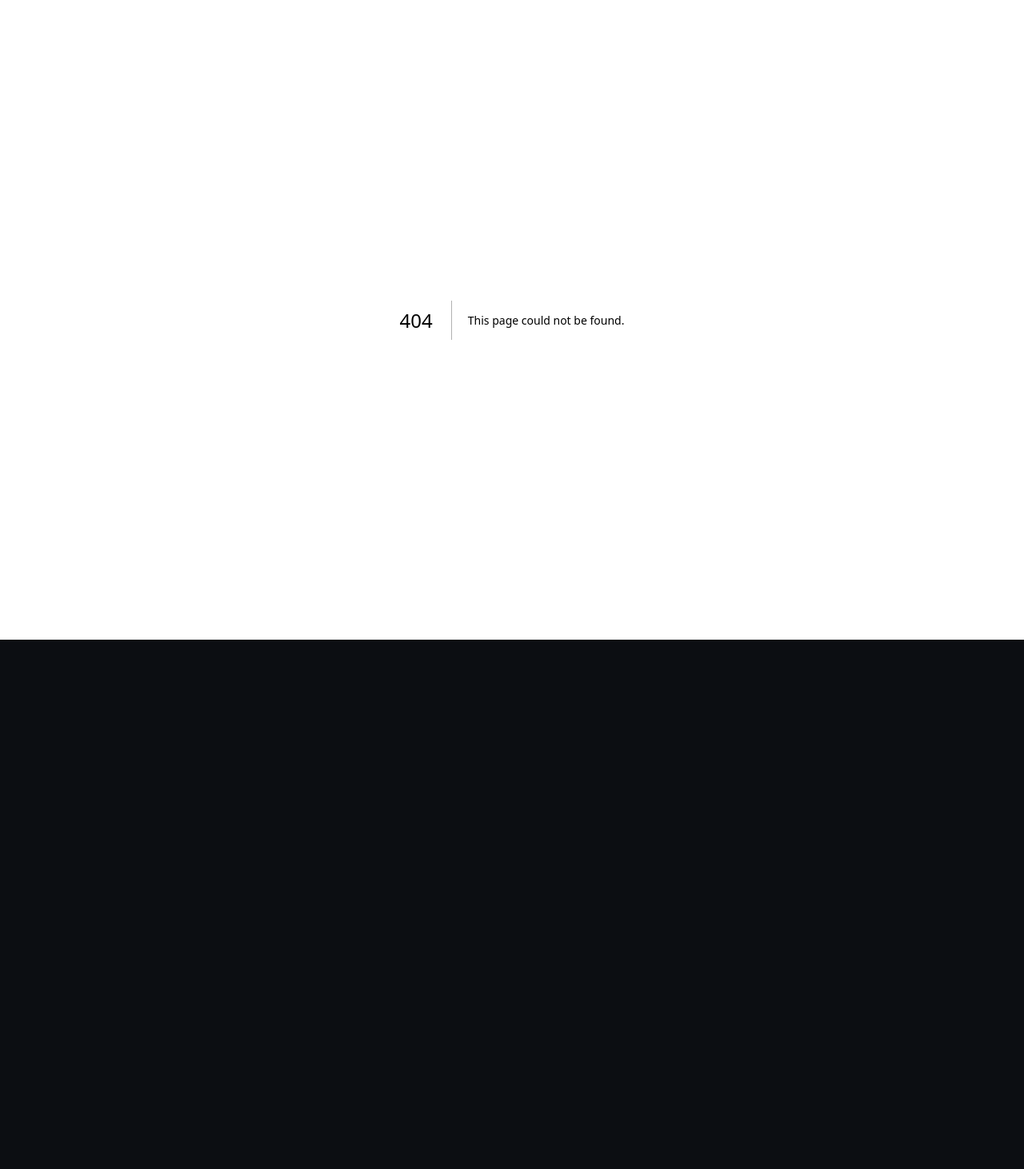
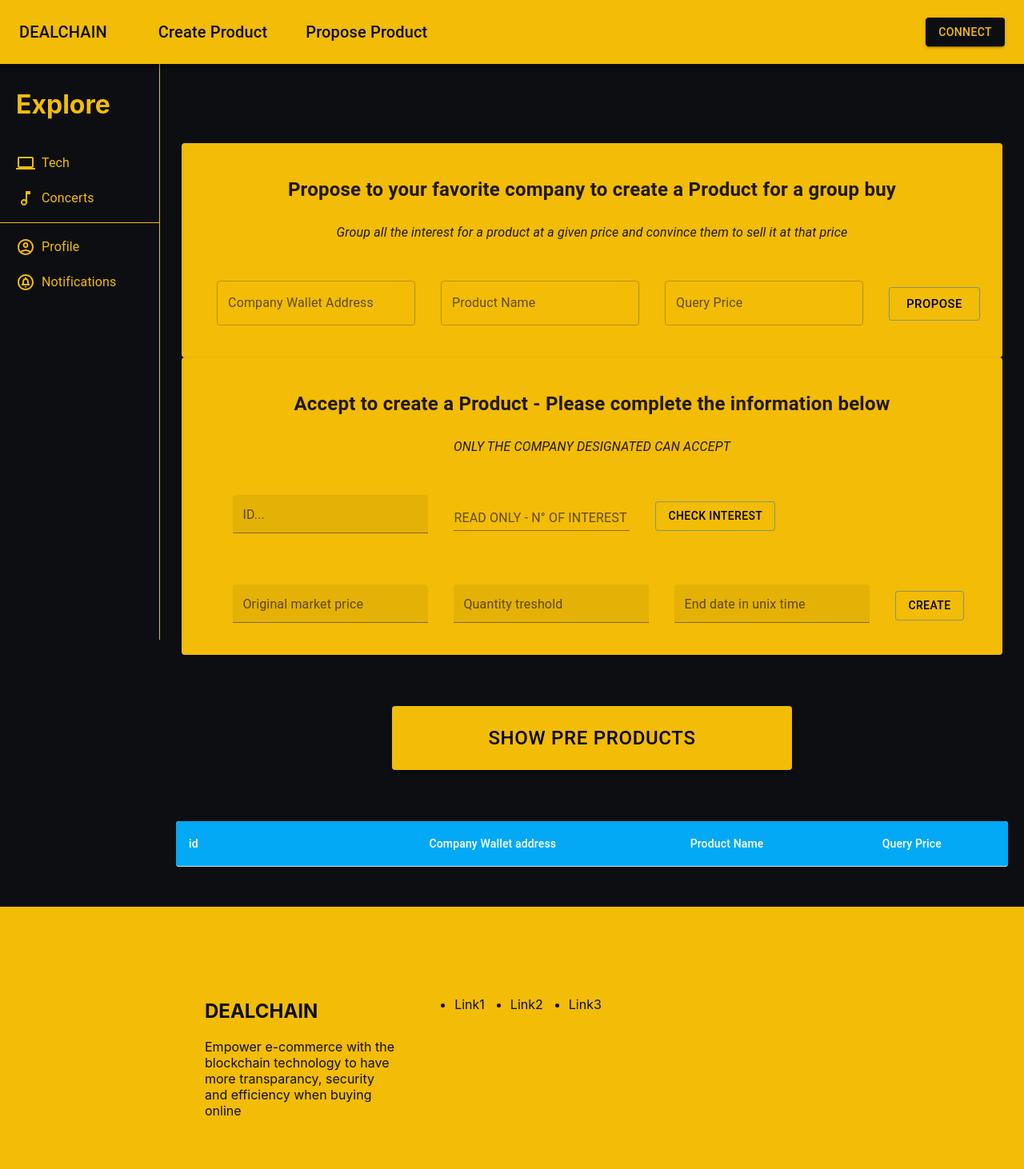
Before and after one commit to writetoyan/bnb-hackaton-zero2hero, a Next.js app in the folder client/: page /app/propose in a window 1280 px wide. Before the commit this address had no page. Shown: the top 1462 px of the page at 80% size. Before the commit the page ends 800 px from the top, so only its background shows below. Built offline with nearby package versions, Linux system fonts and the light colour scheme.

Commit message:
front color standardization

```diff
--- a/client/components/Navbar.js
+++ b/client/components/Navbar.js
@@ -13,10 +13,10 @@ export default function Navbar() {
         <Toolbar>
             <Typography variant="h6" component="div" > DEALCHAIN </Typography>
             <Typography variant="h6" sx={{ paddingLeft: 8, paddingRight: 3}}>
-              <Link href='create'> Create Product </Link>
+              <Link href='/app/create'> Create Product </Link>
             </Typography>
             <Typography variant="h6" sx={{flexGrow: 1, padding: 3}}>
-              <Link href='propose'> Propose Product </Link>
+              <Link href='/app/propose'> Propose Product </Link>
             </Typography>
             <ConnectButton />
         </Toolbar>
--- a/client/components/Sidebar.js
+++ b/client/components/Sidebar.js
@@ -1,4 +1,4 @@
-import styles from '../styles/sideBar.module.css'
+import styles from '../styles/sidebar.module.css'
 import ComputerIcon from '@mui/icons-material/Computer';
 import MusicNoteOutlinedIcon from '@mui/icons-material/MusicNoteOutlined';
 import AccountCircleOutlinedIcon from '@mui/icons-material/AccountCircleOutlined';
--- a/client/components/create/create-product.js
+++ b/client/components/create/create-product.js
@@ -56,9 +56,10 @@ export default function ProposeCreate({factoryContract}) {
 
 
     return (
+        <div style={{ 'margin-left' : '220px', 'margin-top' : '115px', 'margin-right' : '20px'}}>
             <Grid item sx={12} container spacing={4} justifyContent = "center">
                 <Grid item sx={4}>
-                <Card sx={{marginTop: 8}}>
+                    <Card sx={{marginTop: 8, background: '#F2BC07'}}>
                         <CardContent sx={{textAlign: 'center' }}>
                             <Typography sx={{margin: 3, fontWeight: 'bold', fontSize: 24}}> Create a Product for a group buy</Typography>
                             <Typography sx={{fontStyle: 'italic'}}> Give your requirements and if they are filled, close the deal! </Typography>
@@ -72,11 +73,12 @@ export default function ProposeCreate({factoryContract}) {
                             <TextField sx={{margin: 2}} label="End date in unix time" variant="outlined" value={endDate} onChange={handleEndDate}/>
                         </CardContent>
                         <CardContent sx={{textAlign: 'center'}}>
-                        <Button variant='contained' size='large' onClick={createProduct} sx={{margin: 3, marginTop: 4, marginBottom: 8, width: '400px', height: '60px', fontSize: '20px'}} >Create Product</Button>
+                            <Button variant='contained' size='large' onClick={createProduct} sx={{background: '#F2BC07', ":hover": {bgcolor: "#F2BC07"}, color: 'black', margin: 3, marginTop: 4, marginBottom: 8, width: '400px', height: '60px', fontSize: '20px'}} >Create Product</Button>
                         </CardContent>
 
                     </Card>
                 </Grid>
             </Grid>
+        </div>
     )
 }
--- a/client/components/propose/propose-create.js
+++ b/client/components/propose/propose-create.js
@@ -89,9 +89,10 @@ export default function ProposeCreate({factoryContract}) {
     }
 
     return (
+        <div style={{ 'margin-left' : '220px', 'margin-top' : '115px', 'margin-right' : '20px'}}>
         <Grid item sx={12} container spacing={4} justifyContent = "center">
             <Grid item sx={4}>
-                <Card sx={{marginTop: 8}}>
+                <Card sx={{marginTop: 8, background: '#F2BC07'}}>
                     <CardContent sx={{textAlign: 'center' }}>
                         <Typography sx={{margin: 3, fontWeight: 'bold', fontSize: 24}}> Propose to your favorite company to create a Product for a group buy</Typography>
                         <Typography sx={{fontStyle: 'italic'}}> Group all the interest for a product at a given price and convince them to sell it at that price </Typography>
@@ -100,10 +101,10 @@ export default function ProposeCreate({factoryContract}) {
                         <TextField sx={{margin: 2}} label="Company Wallet Address" variant="outlined" value={companyAddress} onChange={handleCompanyAddress}/>
                         <TextField sx={{margin: 2}} label="Product Name" variant="outlined" value={productName} onChange={handleProductName}/>
                         <TextField sx={{margin: 2}} label="Query Price" variant="outlined" value={queryPrice} onChange={handleQueryPrice}/>
-                        <Button sx={{marginTop: 3, marginLeft: 2}} variant='outlined' size="large" onClick={proposeHandle}>Propose</Button>
+                        <Button sx={{background: '#F2BC07', ":hover": {bgcolor: "#F2BC07"}, color: 'black', marginTop: 3, marginLeft: 2}} variant='outlined' size="large" onClick={proposeHandle}>Propose</Button>
                     </CardContent>
                 </Card>
-                <Card >
+                <Card sx={{background: '#F2BC07'}} >
                     <CardContent sx={{textAlign: 'center' }}>
                         <Typography sx={{margin: 3, fontWeight: 'bold', fontSize: 24}}> Accept to create a Product - Please complete the information below</Typography>
                         <Typography sx={{fontStyle: 'italic'}}> ONLY THE COMPANY DESIGNATED CAN ACCEPT </Typography>
@@ -112,16 +113,17 @@ export default function ProposeCreate({factoryContract}) {
                         <TextField sx={{margin: 2}} size='small' label="ID..." variant="filled" value={id} onChange={handleId}/>
                         <TextField sx={{margin: 2}} size='small' label="READ ONLY - N° OF INTEREST" variant="standard" value={numberOfPotentialBuyer} />
 
-                        <Button sx={{marginTop: 3, marginLeft: 2}} variant='outlined' onClick={checkHandler}>CHECK INTEREST</Button>
+                        <Button sx={{background: '#F2BC07', ":hover": {bgcolor: "#F2BC07"}, color: 'black', marginTop: 3, marginLeft: 2}} variant='outlined' onClick={checkHandler}>CHECK INTEREST</Button>
                     </CardContent>
                     <CardContent sx={{mx: 4}}>
                         <TextField sx={{margin: 2}} size='small' label="Original market price" variant="filled" value={marketPrice} onChange={handleMarketPrice}/>
                         <TextField sx={{margin: 2}} size='small' label="Quantity treshold" variant="filled" value={quantityTreshold} onChange={handleQuantityTreshold}/>
                         <TextField sx={{margin: 2}} size='small' label="End date in unix time" variant="filled" value={endDate} onChange={handleEndDate}/>
-                        <Button sx={{marginTop: 3, marginLeft: 2}} variant='outlined' onClick={acceptHandler}>CREATE</Button>
+                        <Button sx={{background: '#F2BC07', ":hover": {bgcolor: "#F2BC07"}, color: 'black', marginTop: 3, marginLeft: 2}} variant='outlined' onClick={acceptHandler}>CREATE</Button>
                     </CardContent>
                 </Card>
             </Grid>
         </Grid>
+    </div>
     )
 }
--- a/client/components/propose/propose-tables.js
+++ b/client/components/propose/propose-tables.js
@@ -77,14 +77,14 @@ export default function ProposeTables({factoryContract}) {
   }
 
   return (
-  <>
+    <div style={{ 'margin-left' : '220px', 'margin-right' : '20px'}}>
     <Grid sx={{textAlign: 'center'}}>
-      <Button variant='contained' size='large' sx={{margin: 3, marginTop: 8, marginBottom: 8, width: '500px', height: '80px', fontSize: '24px'}} onClick={getPastEvent}>Show Pre Products</Button>
+      <Button variant='contained' size='large' sx={{background: '#F2BC07', ":hover": {bgcolor: "#F2BC07"}, color: 'black', margin: 3, marginTop: 8, marginBottom: 8, width: '500px', height: '80px', fontSize: '24px'}} onClick={getPastEvent}>Show Pre Products</Button>
     </Grid>
-    <TableContainer component={Paper}>
-      <Table sx={{ minWidth: 700 }} aria-label="customized table">
-        <TableHead>
-          <TableRow>
+    <TableContainer component={Paper} >
+      <Table sx={{ minWidth: 700, background: '#F2BC07' }} aria-label="customized table">
+        <TableHead >
+          <TableRow sx={{color: '#F2BC07' }}>
             <StyledTableCell align="left">id</StyledTableCell>
             <StyledTableCell align="right">Company Wallet address</StyledTableCell>
             <StyledTableCell align="right">Product Name</StyledTableCell>
@@ -109,6 +109,6 @@ export default function ProposeTables({factoryContract}) {
         </TableBody>
       </Table>
     </TableContainer>
-  </>
+  </div>
   );
 }
--- a/client/pages/create/index.js
+++ b/client/pages/app/propose/index.js
@@ -1,9 +1,11 @@
 import { useEffect, useState } from 'react';
 import { ethers } from 'ethers';
-import * as factoryJson from '../utils/ProductFactory.json';
-import CreateProduct from '../../components/create/create-product';
+import * as factoryJson from '../../utils/ProductFactory.json';
+import ProposeCreate from '../../../components/propose/propose-create';
+import ProposeTables from '../../../components/propose/propose-tables';
+import Layout from '../../../components/Layout';
 
-export default function Create() {
+export default function Propose() {
 
     const [factoryContract, setFactoryContract] = useState();
 
@@ -34,7 +36,15 @@ export default function Create() {
 
     return (
         <>
-            <CreateProduct factoryContract={factoryContract} />
+            <ProposeCreate factoryContract={factoryContract} />
+            <ProposeTables factoryContract={factoryContract} />
         </>
     )
 }
+Propose.getLayout = function getLayout(page) {
+    return (
+      <Layout>
+        {page}
+      </Layout>
+    )
+  }
```
Also changed, not shown: client/pages/app/create/index.js (renamed from client/pages/propose/index.js, +12 -6 lines). Lines whose indentation alone changed are shown as unchanged.
